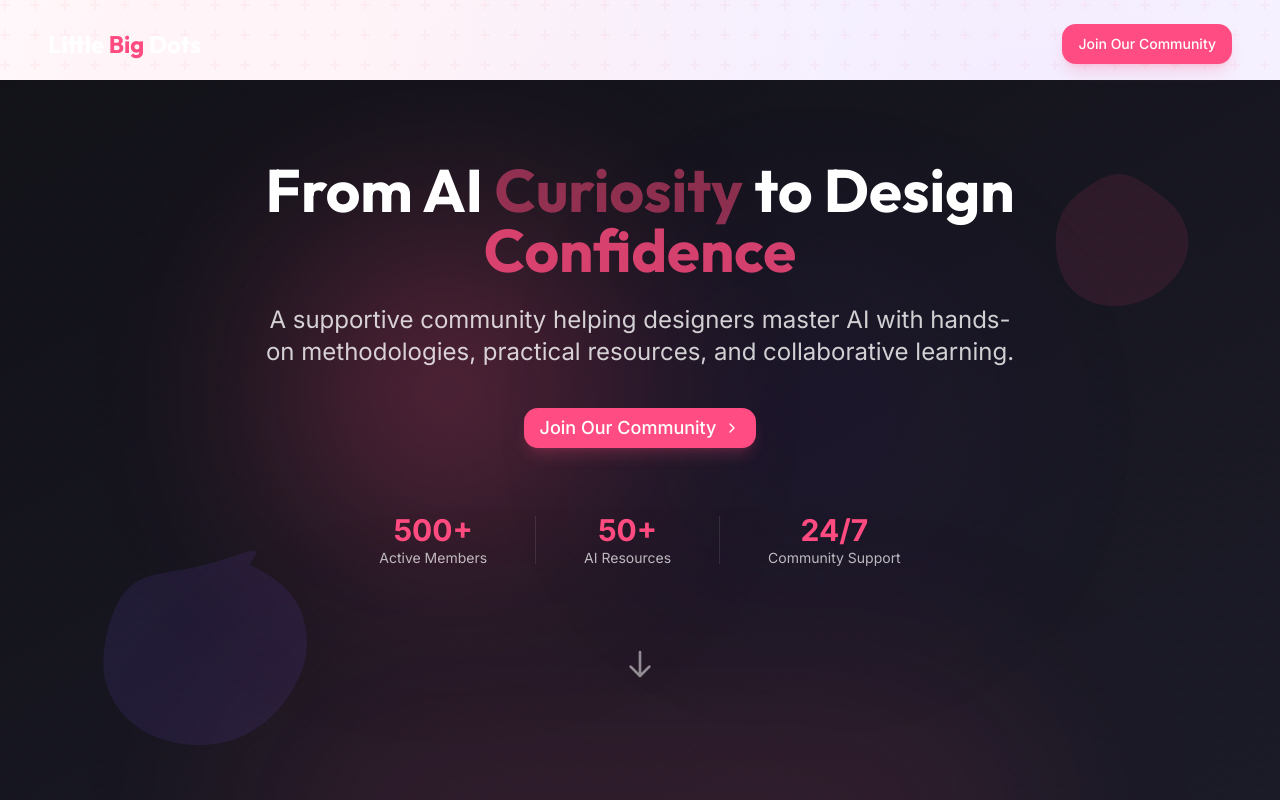
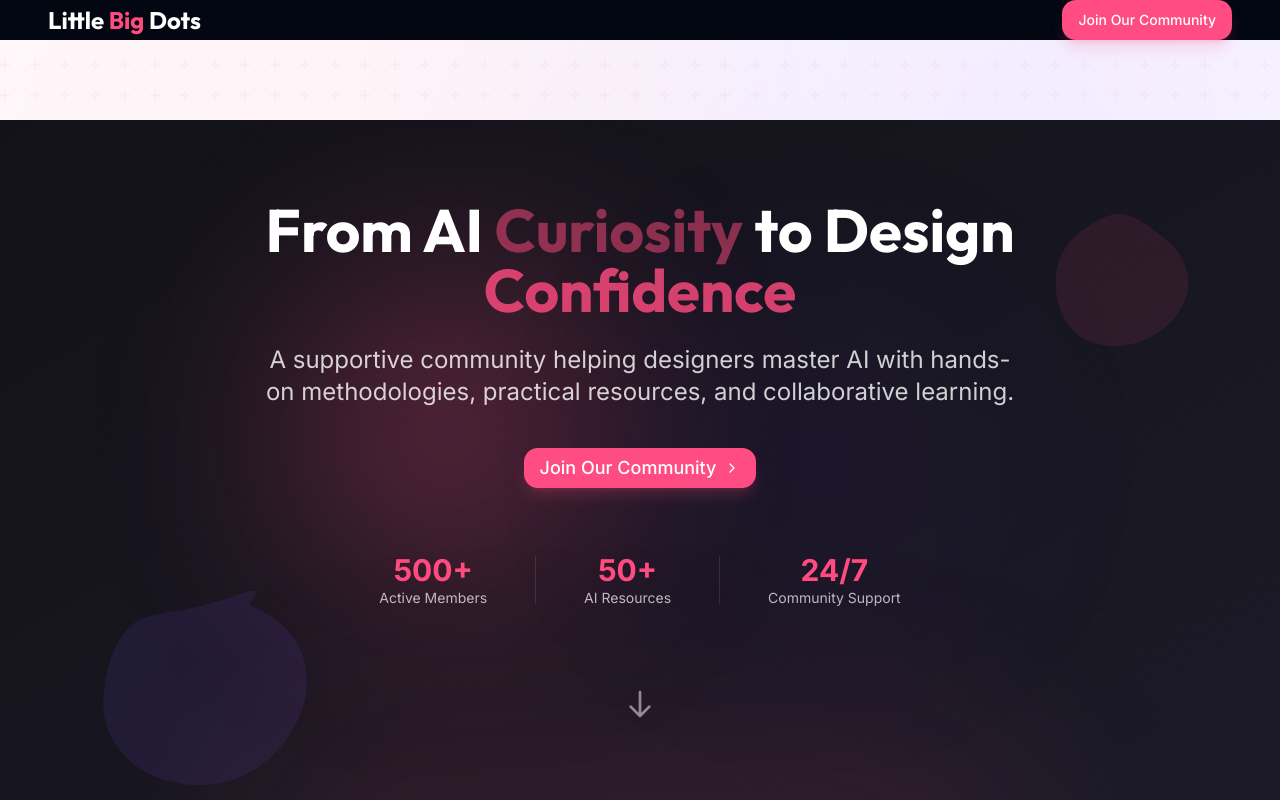
Before and after one commit to yogesh3369/dot-design-community-hub, a React (Vite) app: page / in a window 1280 px wide. Shown: the top 800 px of the page. Built offline with nearby package versions, Linux system fonts and the light colour scheme.

Commit message:
Visual edit in Lovable
Edited UI in Lovable

```diff
--- a/src/components/Header.tsx
+++ b/src/components/Header.tsx
@@ -20,7 +20,7 @@ const Header = () => {
     window.addEventListener("scroll", handleScroll);
     return () => window.removeEventListener("scroll", handleScroll);
   }, [lastScrollTop]);
-  return <header className={`w-full py-6 fixed top-0 left-0 right-0 z-50 transition-all duration-300 ${scrollPosition > 10 ? 'bg-lbd-dark/90 backdrop-blur-lg shadow-lg' : 'bg-transparent'} ${isVisible ? 'translate-y-0' : '-translate-y-full'}`}>
+  return <header className="bg-gray-950">
       <div className="container-custom flex items-center justify-between">
         {/* Logo */}
         <div className="flex items-center">
```
